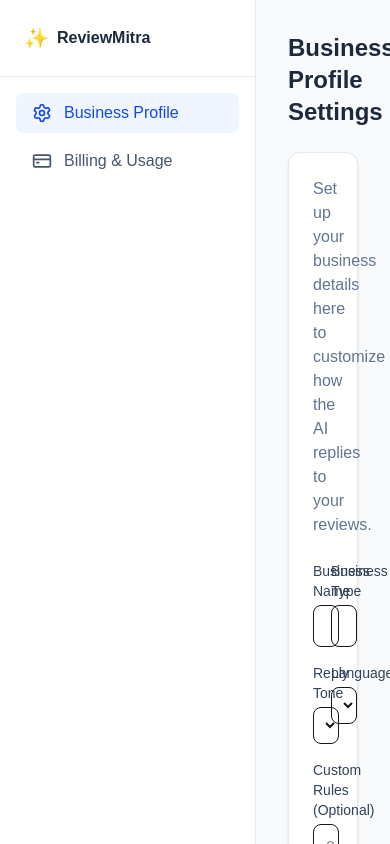
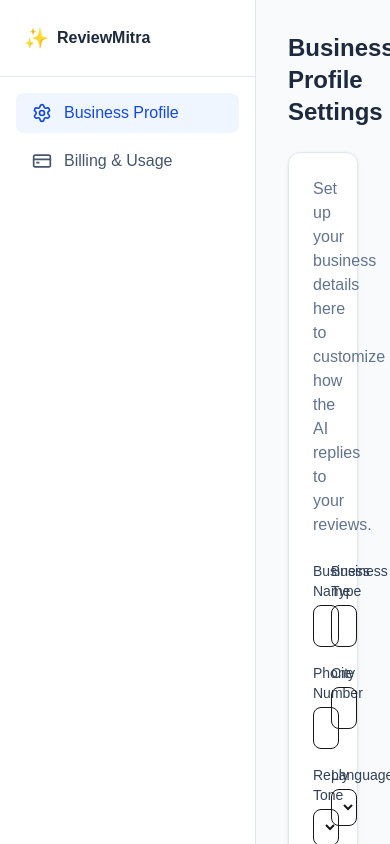
Before and after one commit to subratbiswal016-spec/reviewMitra_backend, a Next.js app: page /dashboard in a window 390 px wide. Shown: the top 844 px of the page. Built offline with nearby package versions, Linux system fonts and the light colour scheme; no server answers; the database is empty; sample sign-in values are in the browser's storage.

Commit message:
Add monetization: Phone number field, generation limits, and Razorpay integration

```diff
--- a/src/app/api/generate/route.ts
+++ b/src/app/api/generate/route.ts
@@ -39,13 +39,30 @@ export async function POST(req: NextRequest) {
       return NextResponse.json({ error: "Missing required fields" }, { status: 400 });
     }
 
-    // 2. Fetch Business Profile
+    // 2. Fetch Business Profile & Enforce Usage Limits
     let businessStr = "Generic Business / Shop / India / Professional / English / No special rules";
+    let subscription = null;
+    let userId = null;
 
     if (businessId) {
-      const business = await prisma.business.findUnique({ where: { id: businessId } });
+      const business = await prisma.business.findUnique({
+        where: { id: businessId },
+        include: { user: { include: { subscription: true } } }
+      });
       if (business) {
         businessStr = `${business.name} / ${business.type} / ${business.city} / ${business.tone} / ${business.language} / ${business.phone} / ${business.rules || 'None'}`;
+        subscription = business.user?.subscription;
+        userId = business.userId;
+      }
+    }
+
+    // Check usage limits
+    if (subscription) {
+      if (subscription.status === 'trial' && subscription.repliesGeneratedThisMonth >= 20) {
+        return NextResponse.json({ error: "LIMIT_REACHED" }, {
+          status: 402, // Payment Required
+          headers: { "Access-Control-Allow-Origin": "*" }
+        });
       }
     }
 
@@ -85,8 +102,8 @@ export async function POST(req: NextRequest) {
       return NextResponse.json({ error: "Failed to generate valid drafts" }, { status: 500 });
     }
 
-    // 6. Save to database history
-    if (businessId) {
+    // 6. Save to database history and update usage
+    if (businessId && userId) {
       await prisma.reply.create({
         data: {
           businessId,
@@ -96,6 +113,15 @@ export async function POST(req: NextRequest) {
           generatedReplies: JSON.stringify(drafts),
         }
       });
+
+      if (subscription) {
+        await prisma.subscription.update({
+          where: { userId: userId },
+          data: {
+            repliesGeneratedThisMonth: { increment: 1 }
+          }
+        });
+      }
     }
 
     // 7. Return drafts with CORS headers
--- a/src/app/dashboard/page.tsx
+++ b/src/app/dashboard/page.tsx
@@ -13,7 +13,7 @@ export default function DashboardPage() {
 
   // Profile State
   const [profileData, setProfileData] = useState({
-    name: "", placeId: "", type: "", phone: "", tone: "Professional", language: "English", rules: ""
+    name: "", city: "", type: "", phone: "", tone: "Professional", language: "English", rules: ""
   });
   const [businessId, setBusinessId] = useState("");
   const [loading, setLoading] = useState(false);
@@ -30,7 +30,7 @@ export default function DashboardPage() {
           if (data.business) {
             setProfileData({
               name: data.business.name || "",
-              placeId: data.business.placeId || "",
+              city: data.business.city || "",
               type: data.business.type || "",
               phone: data.business.phone || "",
               tone: data.business.tone || "Professional",
@@ -145,6 +145,17 @@ export default function DashboardPage() {
 
                   <div className="grid grid-cols-2 gap-4">
                     <div>
+                      <label className="block text-sm font-medium text-slate-700 mb-1">Phone Number</label>
+                      <input required type="text" value={profileData.phone} onChange={(e) => setProfileData({...profileData, phone: e.target.value})} className="w-full px-3 py-2 border rounded-lg outline-none focus:border-blue-500" placeholder="e.g. +91 9876543210" />
+                    </div>
+                    <div>
+                      <label className="block text-sm font-medium text-slate-700 mb-1">City</label>
+                      <input required type="text" value={profileData.city} onChange={(e) => setProfileData({...profileData, city: e.target.value})} className="w-full px-3 py-2 border rounded-lg outline-none focus:border-blue-500" placeholder="e.g. Mumbai" />
+                    </div>
+                  </div>
+
+                  <div className="grid grid-cols-2 gap-4">
+                    <div>
                       <label className="block text-sm font-medium text-slate-700 mb-1">Reply Tone</label>
                       <select value={profileData.tone} onChange={(e) => setProfileData({...profileData, tone: e.target.value})} className="w-full px-3 py-2 border rounded-lg outline-none focus:border-blue-500">
                         <option value="Professional">Professional</option>
```
